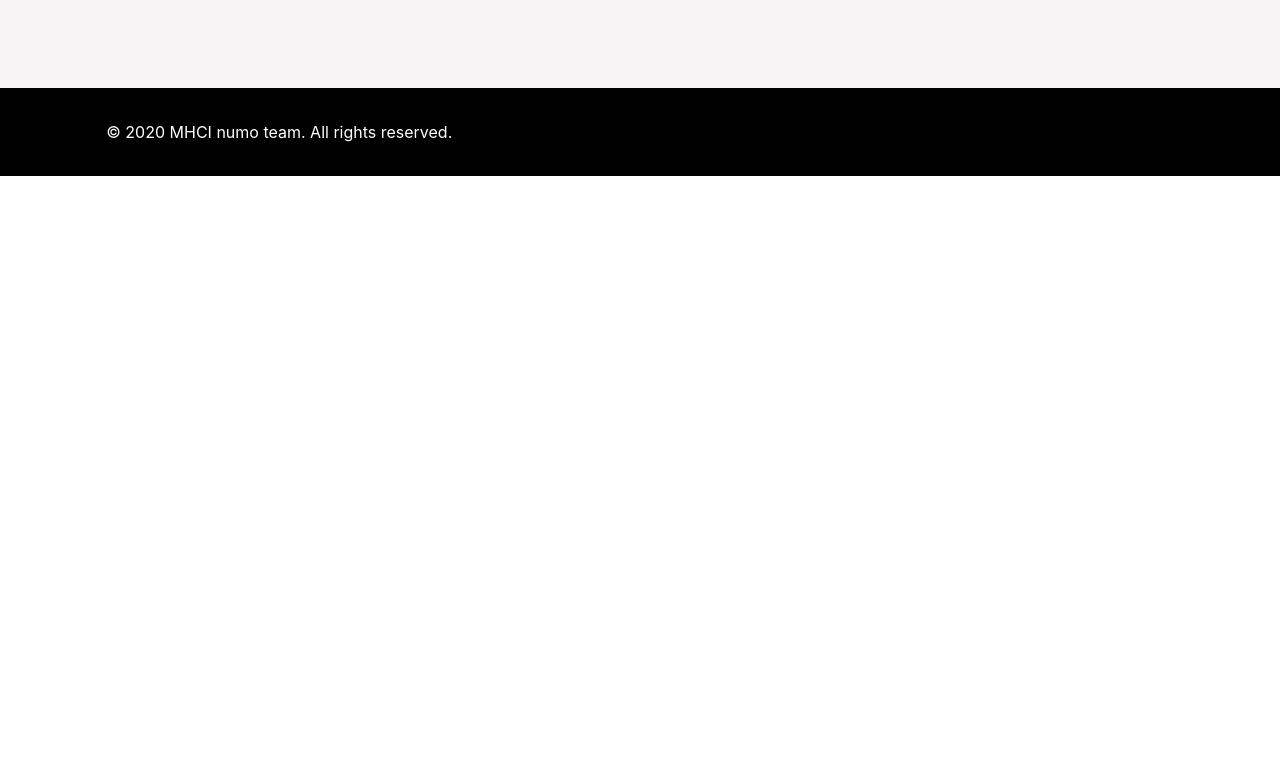
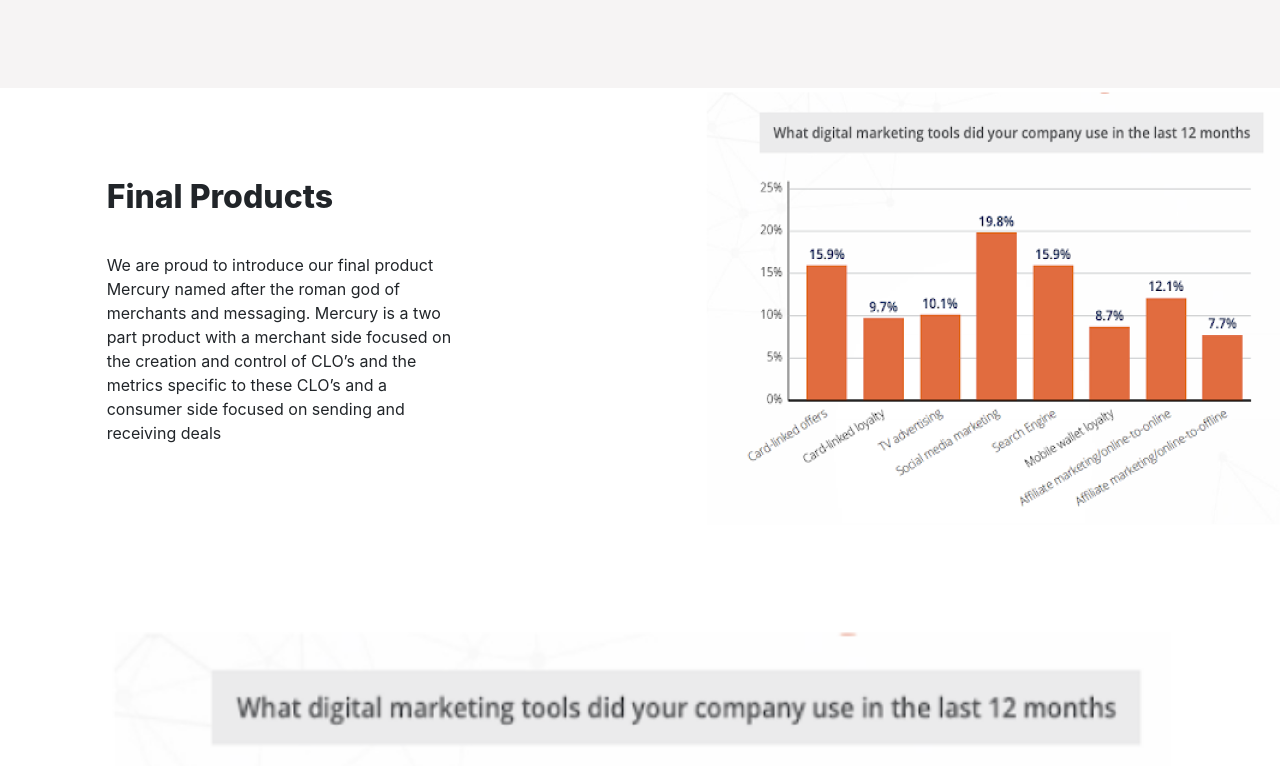
Before and after one commit to niharika-j/mercury, a React (Create React App) app: page /solutions in a window 1280 px wide. Shown: the part 614-1380 px from the top of the page. Before the commit the page ends 800 px from the top, so only its background shows below. Built offline with nearby package versions, Linux system fonts and the light colour scheme.

Commit message:
Update solutions.js

```diff
--- a/src/pages/solutions.js
+++ b/src/pages/solutions.js
@@ -1,10 +1,21 @@
 import React from 'react';
 
 import HeaderComponent from '../components/Header/HeaderComponent';
+import SingleImageComponent from '../components/SingleImage/SingleImageComponent';
+import InsightsComponent from '../components/Insights/InsightsComponent';
+import CarouselComponent from '../components/Carousel/CarouselComponent';
+import SectionHeaderComponent from '../components/SectionHeader/SectionHeaderComponent';
+import SubsectionComponent from '../components/Subsection/SubsectionComponent';
+import ListComponent from '../components/List/ListComponent';
 
 import headerImg from '../assets/images/solutions/solutions-header.png';
+import marketSize from '../assets/images/research/marketsize.png';
 
 function SolutionsPage() {
+
+    let text1 = [""];
+
+
     return (
         <div className="page">
             <HeaderComponent
@@ -13,6 +24,19 @@ function SolutionsPage() {
                 color="black"
                 text="Less Transactional, More Relationship Building"
             />
+
+            <SectionHeaderComponent
+                title="Final Products"
+                content="We are proud to introduce our final product Mercury named after the roman god of merchants and messaging.  Mercury is a two part product with a merchant side focused on the creation and control of CLO’s and the metrics specific to these CLO’s and a consumer side focused on sending and receiving deals "
+                imgSrc={marketSize}
+                alt="card-linked offers on phone and PoS"
+                bg="white"
+            />
+
+            <SingleImageComponent
+                imgSrc={marketSize}
+            />
+
         </div>
     );
 }
```
